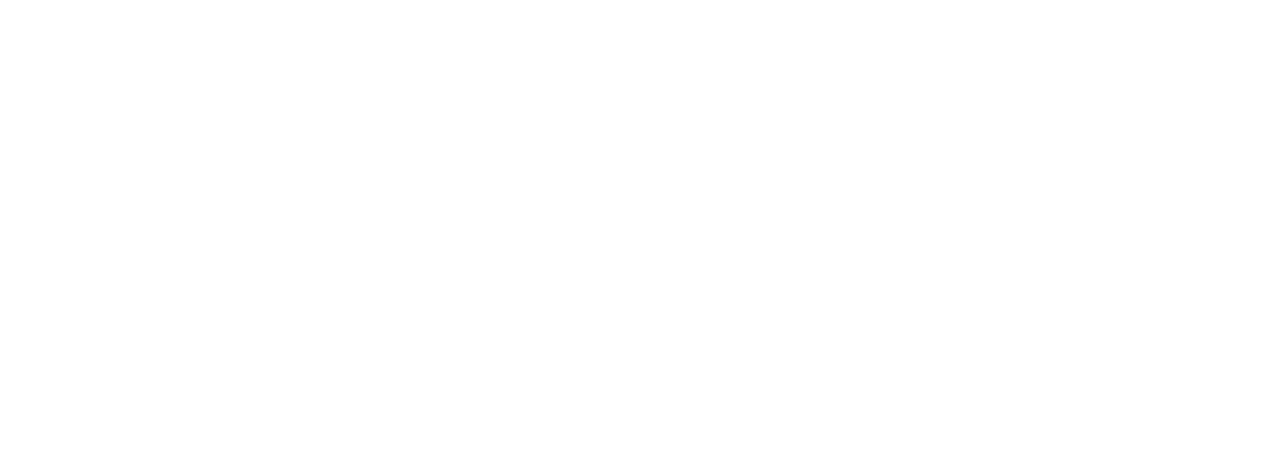
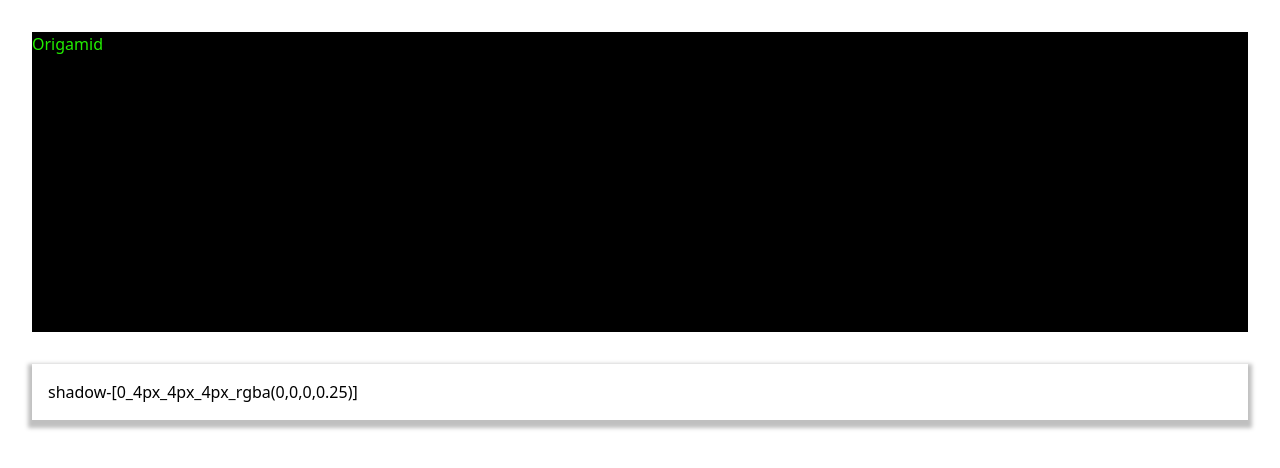
Before and after one commit to Barata-Ribeiro/origamid_tailwind-css, a website: page src/index.html in a window 1280 px wide. Drawn offline with Linux system fonts and the light colour scheme.

Commit message:
0202 Valores Arbitrários

```diff
--- a/src/index.html
+++ b/src/index.html
@@ -6,5 +6,19 @@
     <title>Tailwind CSS</title>
     <link href="./output.css" rel="stylesheet" />
   </head>
-  <body></body>
+  <body class="m-8">
+    <style>
+      html {
+        --positivo: #2e0;
+      }
+    </style>
+
+    <h1 class="text-[--positivo] bg-black h-[calc(50vh-100px)] mb-8">
+      Origamid
+    </h1>
+
+    <div class="shadow-[0_4px_4px_4px_rgba(0,0,0,0.25)] p-4">
+      shadow-[0_4px_4px_4px_rgba(0,0,0,0.25)]
+    </div>
+  </body>
 </html>
```
Also changed, not shown: src/output.css.
